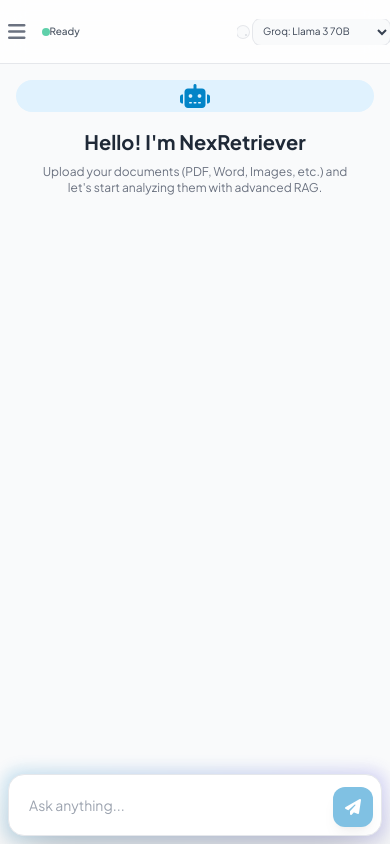
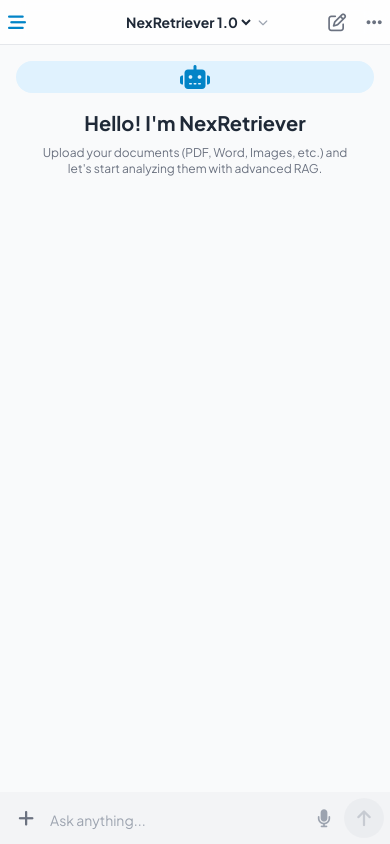
Before and after one commit to Gauravsonawane3435/pdf_rag_chatbot, a Python web app: template templates/index.html in a window 390 px wide. Run offline with Jinja, Linux system fonts and the light colour scheme; the template is opened without the code that fills it, so the values that code supplies are empty; some libraries are stand-ins or nearby versions.

Commit message:
feat: ChatGPT-inspired mobile UI redesign

```diff
--- a/static/script.js
+++ b/static/script.js
@@ -140,7 +140,18 @@ function setupEventListeners() {
 
     if (chatInput && sendBtn) {
         chatInput.addEventListener('input', () => {
-            sendBtn.disabled = chatInput.value.trim() === '';
+            const hasText = chatInput.value.trim() !== '';
+            sendBtn.disabled = !hasText;
+
+            // Visual feedback for send button like ChatGPT
+            if (hasText) {
+                sendBtn.classList.add('bg-primary-600', 'text-white');
+                sendBtn.classList.remove('bg-gray-200', 'dark:bg-slate-800', 'text-gray-400', 'dark:text-slate-600');
+            } else {
+                sendBtn.classList.remove('bg-primary-600', 'text-white');
+                sendBtn.classList.add('bg-gray-200', 'dark:bg-slate-800', 'text-gray-400', 'dark:text-slate-600');
+            }
+
             chatInput.style.height = 'auto';
             chatInput.style.height = chatInput.scrollHeight + 'px';
         });
@@ -151,6 +162,24 @@ function setupEventListeners() {
                 sendMessage();
             }
         });
+    }
+
+    const mobileNewChat = document.getElementById('mobile-new-chat-btn');
+    if (mobileNewChat) mobileNewChat.onclick = () => window.location.reload();
+
+    const mobileUpload = document.getElementById('mobile-upload-btn');
+    if (mobileUpload && fileInput) mobileUpload.onclick = () => fileInput.click();
+
+    const scrollBottomBtn = document.getElementById('scroll-bottom-btn');
+    if (scrollBottomBtn && chatMessages) {
+        chatMessages.addEventListener('scroll', () => {
+            const isScrolledUp = chatMessages.scrollHeight - chatMessages.scrollTop - chatMessages.clientHeight > 200;
+            if (isScrolledUp) scrollBottomBtn.classList.add('show');
+            else scrollBottomBtn.classList.remove('show');
+        });
+        scrollBottomBtn.onclick = () => {
+            chatMessages.scrollTo({ top: chatMessages.scrollHeight, behavior: 'smooth' });
+        };
     }
 
     if (dropZone && fileInput) {
@@ -407,8 +436,8 @@ function createBotMessageShell() {
     const div = document.createElement('div');
     div.className = 'flex justify-start animate-slide-in';
     div.innerHTML = `
-        <div class="max-w-[90%] md:max-w-[80%] flex flex-row items-start gap-4">
-            <div class="w-8 h-8 rounded-full flex-shrink-0 flex items-center justify-center text-sm bg-gray-200 dark:bg-slate-800 text-gray-500 dark:text-slate-400">
+        <div class="max-w-[100%] md:max-w-[80%] flex flex-row items-start gap-3 md:gap-4">
+            <div class="bot-avatar w-8 h-8 rounded-full flex-shrink-0 flex items-center justify-center text-sm bg-gray-200 dark:bg-slate-800 text-gray-500 dark:text-slate-400">
                 <i class="fas fa-robot"></i>
             </div>
             <div class="p-4 rounded-2xl bg-white dark:bg-slate-900 border border-gray-100 dark:border-slate-800 text-gray-800 dark:text-slate-100 chat-bubble-bot shadow-sm message-container w-full min-w-0 overflow-hidden">
@@ -496,8 +525,8 @@ function appendMessage(sender, content, sources = []) {
     const div = document.createElement('div');
     div.className = `flex ${sender === 'user' ? 'justify-end' : 'justify-start'} animate-slide-in`;
     div.innerHTML = `
-        <div class="max-w-[90%] md:max-w-[80%] flex ${sender === 'user' ? 'flex-row-reverse' : 'flex-row'} items-start gap-4">
-            <div class="w-8 h-8 rounded-full flex-shrink-0 flex items-center justify-center text-sm ${sender === 'user' ? 'bg-primary-600 text-white' : 'bg-gray-200 dark:bg-slate-800 text-gray-500 dark:text-slate-400'}">
+        <div class="max-w-[100%] md:max-w-[80%] flex ${sender === 'user' ? 'flex-row-reverse' : 'flex-row'} items-start gap-3 md:gap-4 w-full">
+            <div class="${sender === 'user' ? 'user-avatar' : 'bot-avatar'} w-8 h-8 rounded-full flex-shrink-0 flex items-center justify-center text-sm ${sender === 'user' ? 'bg-primary-600 text-white' : 'bg-gray-200 dark:bg-slate-800 text-gray-500 dark:text-slate-400'}">
                 <i class="fas ${sender === 'user' ? 'fa-user' : 'fa-robot'}"></i>
             </div>
             <div class="p-4 rounded-2xl ${sender === 'user' ? 'bg-primary-600 text-white chat-bubble-user shadow-lg shadow-primary-500/20' : 'bg-white dark:bg-slate-900 border border-gray-100 dark:border-slate-800 text-gray-800 dark:text-slate-100 chat-bubble-bot shadow-sm'} w-full min-w-0 overflow-hidden">
--- a/templates/index.html
+++ b/templates/index.html
@@ -93,55 +93,36 @@
 
         <!-- Main Content -->
         <main class="flex-1 flex flex-col relative bg-transparent w-full md:w-auto">
-            <!-- Header -->
+            <!-- Header (Simplified like ChatGPT) -->
             <header
-                class="h-16 border-b border-gray-200 dark:border-slate-800 bg-white/80 dark:bg-slate-900/80 backdrop-blur-md flex items-center justify-between px-3 md:px-8 z-10 sticky top-0">
-                <div class="flex items-center gap-2 md:gap-4 flex-shrink-0">
+                class="h-14 md:h-16 border-b border-gray-200 dark:border-slate-800 bg-white/80 dark:bg-slate-900/80 backdrop-blur-md flex items-center justify-between px-3 md:px-8 z-10 sticky top-0">
+                <div class="flex items-center gap-1 md:gap-4">
                     <!-- Mobile Menu Button -->
-                    <button id="mobile-menu-btn"
-                        class="md:hidden p-2 text-gray-500 hover:text-primary-600 transition-colors">
-                        <i class="fas fa-bars text-xl"></i>
+                    <button id="mobile-menu-btn" class="p-2 text-gray-500 hover:text-primary-600 transition-colors">
+                        <i class="fas fa-bars-staggered text-lg"></i>
                     </button>
-
-                    <span class="flex items-center gap-1.5 md:gap-2">
-                        <span class="w-2 h-2 rounded-full bg-emerald-500 animate-pulse"></span>
-                        <span class="text-[10px] sm:text-sm font-medium text-gray-600 dark:text-slate-400"
-                            id="session-status">Ready</span>
-                    </span>
                 </div>
 
-                <div class="flex items-center gap-1 md:gap-3 overflow-x-auto no-scrollbar">
-                    <!-- Vision Toggle -->
-                    <div
-                        class="flex items-center gap-1.5 md:gap-2 bg-gray-50 dark:bg-slate-800 p-1.5 md:p-2 rounded-lg ring-1 ring-gray-200 dark:ring-slate-700 flex-shrink-0">
-                        <span
-                            class="text-[9px] md:text-[10px] font-bold text-gray-400 uppercase tracking-widest hidden xs:inline">Vision</span>
-                        <label class="relative inline-flex items-center cursor-pointer">
-                            <input type="checkbox" id="vision-toggle" class="sr-only peer">
-                            <div
-                                class="w-7 h-4 md:w-8 md:h-4 bg-gray-200 peer-focus:outline-none rounded-full peer dark:bg-slate-700 peer-checked:after:translate-x-full peer-checked:after:border-white after:content-[''] after:absolute after:top-[2px] after:left-[2px] after:bg-white after:border-gray-300 after:border after:rounded-full after:h-3 after:w-3 after:transition-all peer-checked:bg-primary-600">
-                            </div>
-                        </label>
-                    </div>
+                <!-- Centered Model Selection (like ChatGPT 5.2) -->
+                <div class="absolute left-1/2 -translate-x-1/2 flex items-center gap-1 cursor-pointer">
+                    <select id="model-select"
+                        class="bg-transparent text-gray-800 dark:text-white text-sm md:text-base font-bold border-none focus:ring-0 p-1 outline-none appearance-none text-center cursor-pointer">
+                        <option value="groq/llama-3.3-70b-versatile">NexRetriever 1.0</option>
+                        <option value="openai/gpt-4-turbo">GPT-4 Turbo</option>
+                        <option value="anthropic/claude-3-5-sonnet-20240620">Claude 3.5</option>
+                        <option value="cohere/command-r-plus">Command R+</option>
+                    </select>
+                    <i class="fas fa-chevron-down text-[10px] text-gray-400"></i>
+                </div>
 
-                    <div
-                        class="hidden sm:flex items-center gap-2 bg-gray-50 dark:bg-slate-800 p-2 rounded-lg ring-1 ring-gray-200 dark:ring-slate-700 flex-shrink-0">
-                        <span class="text-xs font-semibold text-gray-500 dark:text-slate-400">Stream</span>
-                        <label class="relative inline-flex items-center cursor-pointer">
-                            <input type="checkbox" id="stream-toggle" class="sr-only peer" checked>
-                            <div
-                                class="w-9 h-5 bg-gray-200 peer-focus:outline-none rounded-full peer dark:bg-slate-700 peer-checked:after:translate-x-full peer-checked:after:border-white after:content-[''] after:absolute after:top-[2px] after:left-[2px] after:bg-white after:border-gray-300 after:border after:rounded-full after:h-4 after:w-4 after:transition-all peer-checked:bg-primary-600">
-                            </div>
-                        </label>
-                    </div>
-
-                    <select id="model-select"
-                        class="bg-gray-50 dark:bg-slate-800 text-gray-700 dark:text-slate-200 text-[10px] md:text-sm rounded-lg border-none ring-1 ring-gray-200 dark:ring-slate-700 focus:ring-2 focus:ring-primary-500 p-1.5 md:p-2 outline-none max-w-[100px] xs:max-w-[150px] md:max-w-xs truncate flex-shrink-0">
-                        <option value="groq/llama-3.3-70b-versatile">Groq: Llama 3 70B</option>
-                        <option value="openai/gpt-4-turbo">OpenAI: GPT-4 Turbo</option>
-                        <option value="anthropic/claude-3-5-sonnet-20240620">Claude 3.5 Sonnet</option>
-                        <option value="cohere/command-r-plus">Cohere: Command R+</option>
-                    </select>
+                <div class="flex items-center gap-1 md:gap-3">
+                    <button id="mobile-new-chat-btn" class="p-2 text-gray-500 hover:text-primary-600 md:hidden">
+                        <i class="far fa-edit text-lg"></i>
+                    </button>
+                    <!-- Settings/Options Button (To hide the messy toggles) -->
+                    <button id="header-settings-btn" class="p-2 text-gray-500 hover:text-primary-600">
+                        <i class="fas fa-ellipsis-h text-lg"></i>
+                    </button>
                 </div>
             </header>
 
@@ -162,35 +143,42 @@
                 </div>
             </div>
 
-            <!-- Input Area -->
-            <div class="p-2 sm:p-4 md:p-8 bg-transparent">
-                <div class="max-w-4xl mx-auto relative group">
-                    <div
-                        class="absolute -inset-1 bg-gradient-to-r from-primary-600 to-indigo-600 rounded-2xl blur opacity-20 group-focus-within:opacity-40 transition duration-1000">
+            <!-- Floating Scroll to Bottom Button (Mobile) -->
+            <button id="scroll-bottom-btn"
+                class="fixed bottom-24 right-4 w-10 h-10 bg-white dark:bg-slate-800 border border-gray-200 dark:border-slate-700 rounded-full flex items-center justify-center text-gray-500 shadow-lg transition-all opacity-0 pointer-events-none z-20">
+                <i class="fas fa-arrow-down"></i>
+            </button>
+
+            <!-- Input Area (Sleek ChatGPT Pill) -->
+            <div class="px-3 pb-4 md:px-8 md:pb-8 bg-transparent">
+                <div class="max-w-4xl mx-auto">
+                    <div id="sources-preview"
+                        class="hidden px-4 py-2 bg-gray-50 dark:bg-slate-800/50 rounded-t-2xl border-x border-t border-gray-200 dark:border-slate-800 flex items-center gap-2 overflow-x-auto no-scrollbar">
+                        <span
+                            class="text-[10px] font-bold text-primary-500 uppercase tracking-wider whitespace-nowrap">Context:</span>
+                        <div id="active-sources" class="flex gap-2"></div>
                     </div>
                     <div
-                        class="relative bg-white dark:bg-slate-900 border border-gray-200 dark:border-slate-800 rounded-2xl overflow-hidden shadow-2xl">
-                        <div id="sources-preview"
-                            class="hidden px-4 py-2 bg-gray-50 dark:bg-slate-800/50 border-b border-gray-100 dark:border-slate-800 flex items-center gap-2 overflow-x-auto">
-                            <span
-                                class="text-xs font-semibold text-primary-500 uppercase tracking-wider whitespace-nowrap">Referring
-                                Documents:</span>
-                            <div id="active-sources" class="flex gap-2"></div>
-                        </div>
-                        <div class="flex items-end p-2 gap-2">
-                            <textarea id="chat-input" rows="1" placeholder="Ask anything..."
-                                class="flex-1 bg-transparent border-none focus:ring-0 text-gray-700 dark:text-slate-200 p-3 resize-none max-h-48 custom-scrollbar placeholder-gray-400 dark:placeholder-slate-500 text-sm md:text-base"></textarea>
+                        class="relative bg-gray-100 dark:bg-slate-900 border-none rounded-[28px] overflow-hidden flex items-end p-1.5 gap-1 shadow-sm transition-all focus-within:ring-1 focus-within:ring-primary-500/50">
+                        <button id="mobile-upload-btn"
+                            class="w-10 h-10 flex items-center justify-center text-gray-500 hover:text-primary-600 flex-shrink-0">
+                            <i class="fas fa-plus text-lg"></i>
+                        </button>
+                        <textarea id="chat-input" rows="1" placeholder="Ask anything..."
+                            class="flex-1 bg-transparent border-none focus:ring-0 text-gray-700 dark:text-slate-200 py-2 px-1 resize-none max-h-48 custom-scrollbar placeholder-gray-400 dark:placeholder-slate-500 text-sm md:text-base"></textarea>
+
+                        <div class="flex items-center">
+                            <button id="mic-btn"
+                                class="w-10 h-10 flex items-center justify-center text-gray-400 hover:text-primary-500 flex-shrink-0">
+                                <i class="fas fa-microphone text-lg"></i>
+                            </button>
                             <button id="send-btn"
-                                class="w-10 h-10 md:w-12 md:h-12 bg-primary-600 hover:bg-primary-700 text-white rounded-xl flex items-center justify-center transition-all shadow-lg hover:shadow-primary-500/25 active:scale-90 disabled:opacity-50 disabled:scale-100 flex-shrink-0"
+                                class="w-10 h-10 bg-gray-200 dark:bg-slate-800 text-gray-400 dark:text-slate-600 rounded-full flex items-center justify-center transition-all disabled:opacity-50 flex-shrink-0 ml-1"
                                 disabled>
-                                <i class="fas fa-paper-plane"></i>
+                                <i class="fas fa-arrow-up text-lg"></i>
                             </button>
                         </div>
                     </div>
-                    <p
-                        class="text-center mt-3 text-[10px] md:text-xs text-gray-400 dark:text-slate-600 hidden sm:block">
-                        NexRetriever can extract insights from complex documents. Powered by FAISS & Groq.
-                    </p>
                 </div>
             </div>
         </main>
```
Also changed, not shown: static/style.css (+31 -2 lines).
